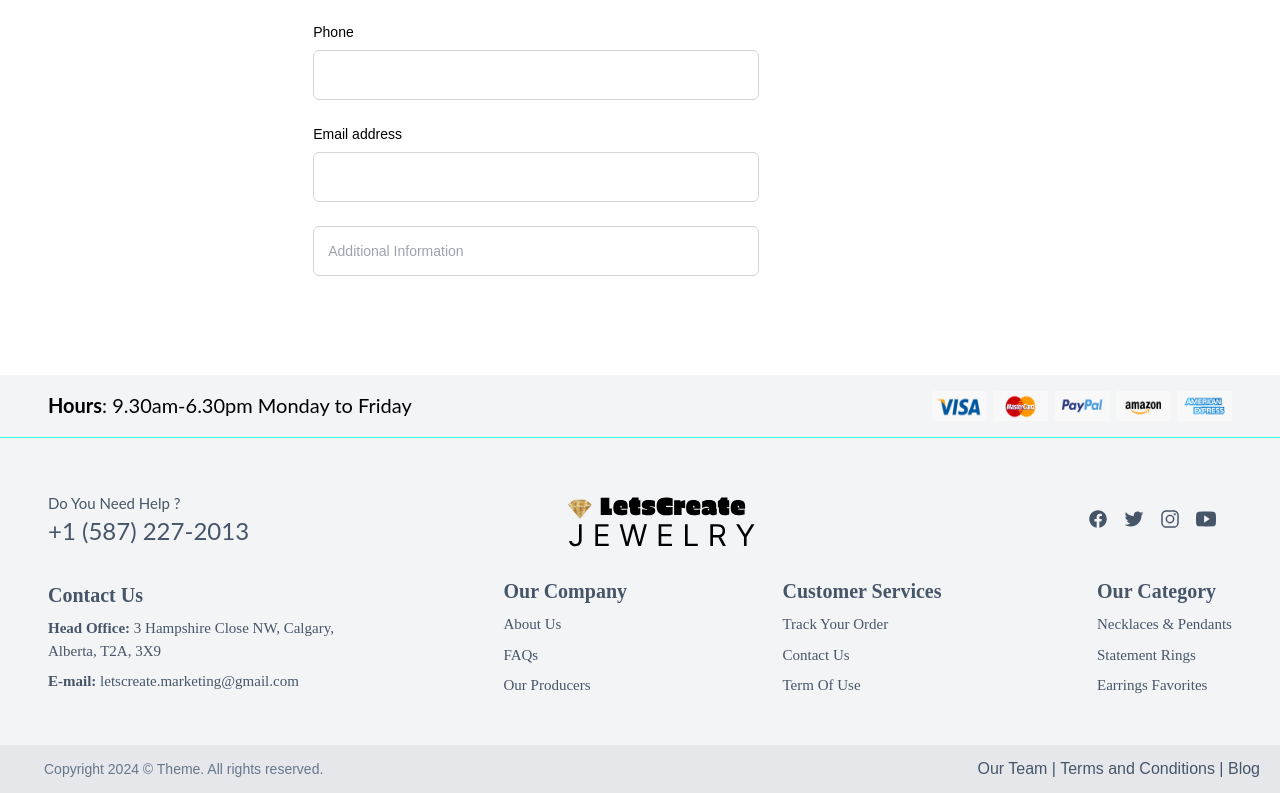
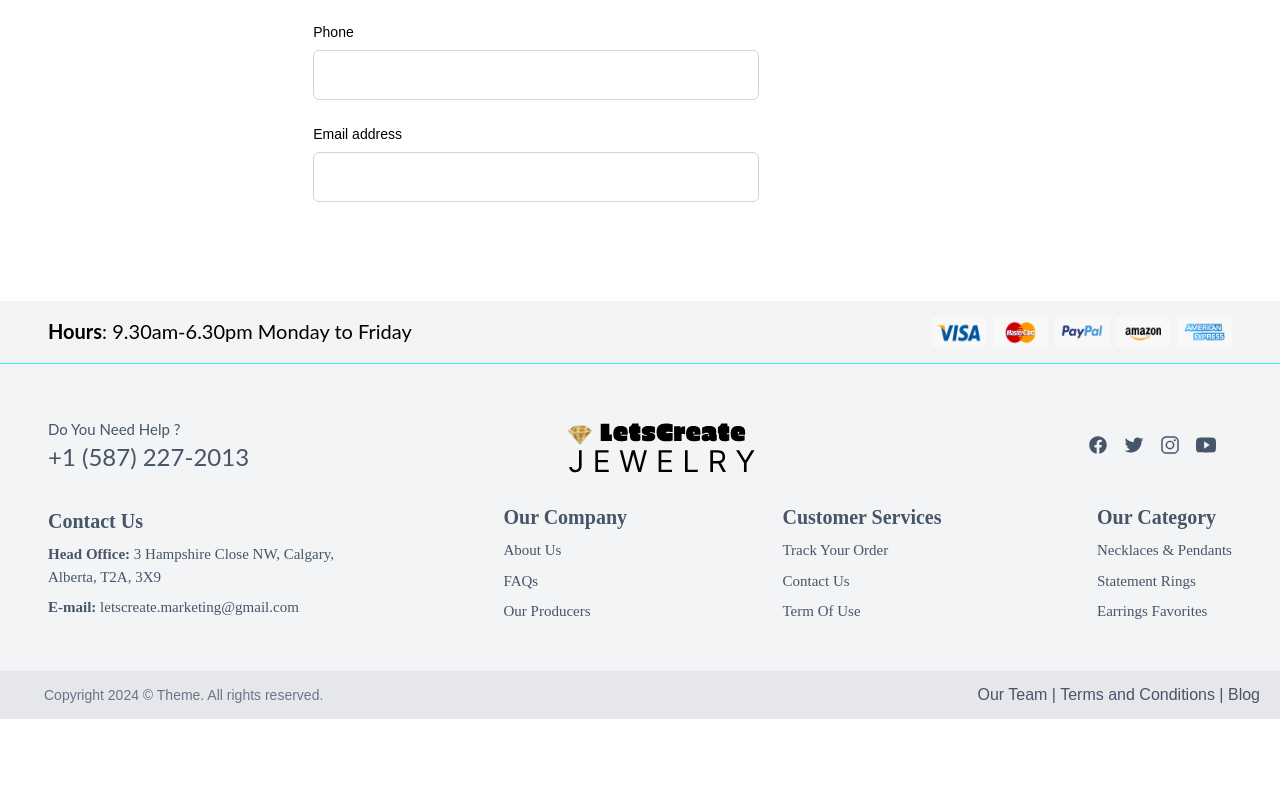
Before and after one commit to Ayotomiwadavid/letscreate-jewelry, a React (Vite) app: page /checkout in a window 1280 px wide. Shown: the part 1261-2054 px from the top of the page. After the commit the page ends 1980 px from the top, so only its background shows below. Built offline with nearby package versions, Linux system fonts and the light colour scheme.

Commit message:
saving progress

```diff
--- a/src/components/_root/CheckOut/FormField.jsx
+++ b/src/components/_root/CheckOut/FormField.jsx
@@ -14,7 +14,6 @@ export default function FormField() {
     zipCode: "",
     phone: "",
     email: "",
-    additionalInfo: "",
   });
   const [isLoading, setLoading] = useState(false);
   const [isEdited, setIsEdited] = useState(false);
@@ -152,18 +151,6 @@ export default function FormField() {
             required
           />
         </div>
-
-        <div className="mb-6">
-          <input
-            type="type"
-            name="additionalInfo"
-            value={formData.additionalInfo}
-            onChange={handleInputChange}
-            className="bg-gray-30 text-sm rounded-md block w-full p-3.5 border border-gray-300"
-            placeholder="Additional Information"
-            required
-          />
-        </div>
       </section>
 
       <section className="flex flex-col bg-white rounded-t-lg">
--- a/src/components/_root/CheckOut/ShippingDetails.jsx
+++ b/src/components/_root/CheckOut/ShippingDetails.jsx
@@ -20,8 +20,8 @@ export default function Grid({ createUserAccount, isLoading, shippingDetails, is
     productName: 'Lets create products Check out',
     mode: 'payment',
     paymentMethod: 'card',
-    successUrl: 'http://localhost:5173/thank-you',
-    cancelUrl: 'http://localhost:5173/payment-error',
+    successUrl: 'https://www.letscreatejewelry.com/thank-you',
+    cancelUrl: 'https://www.letscreatejewelry.com/payment-error',
     quantity: 1,
     currency: 'usd'
   };
```
